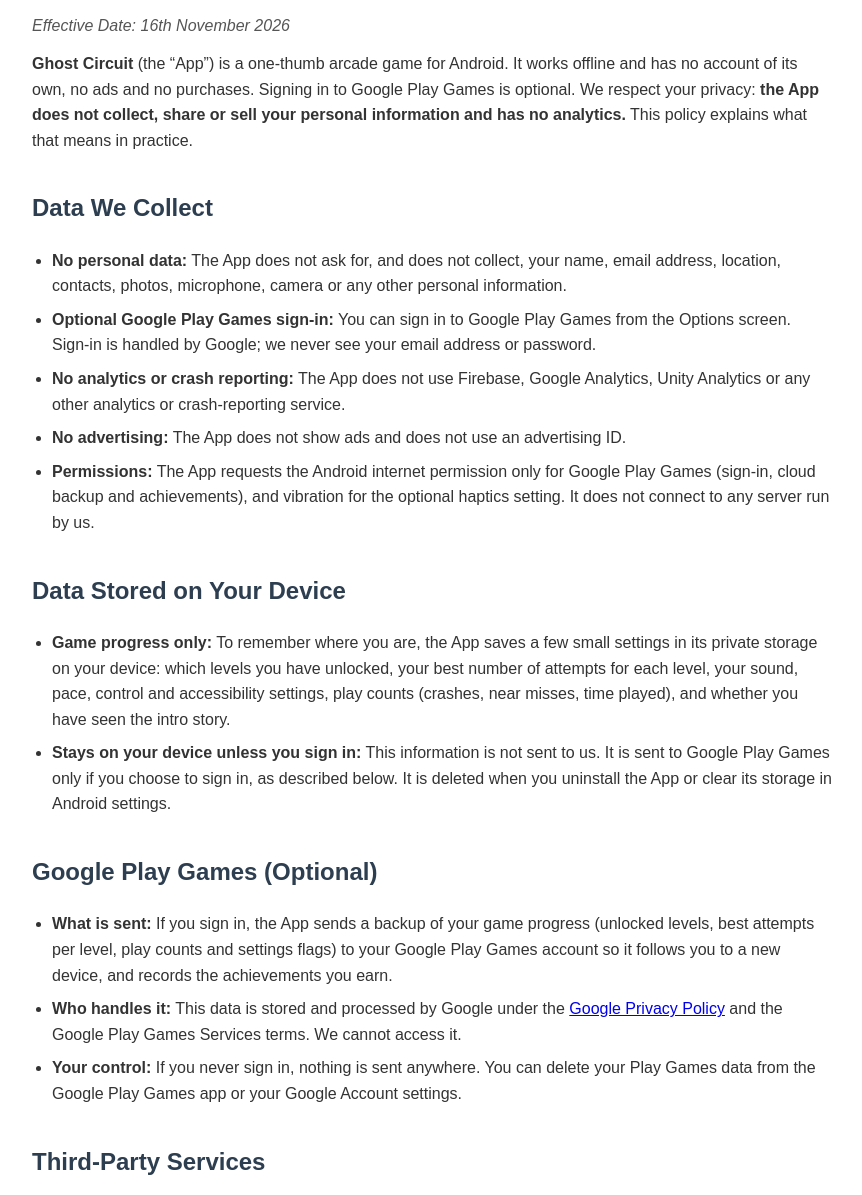
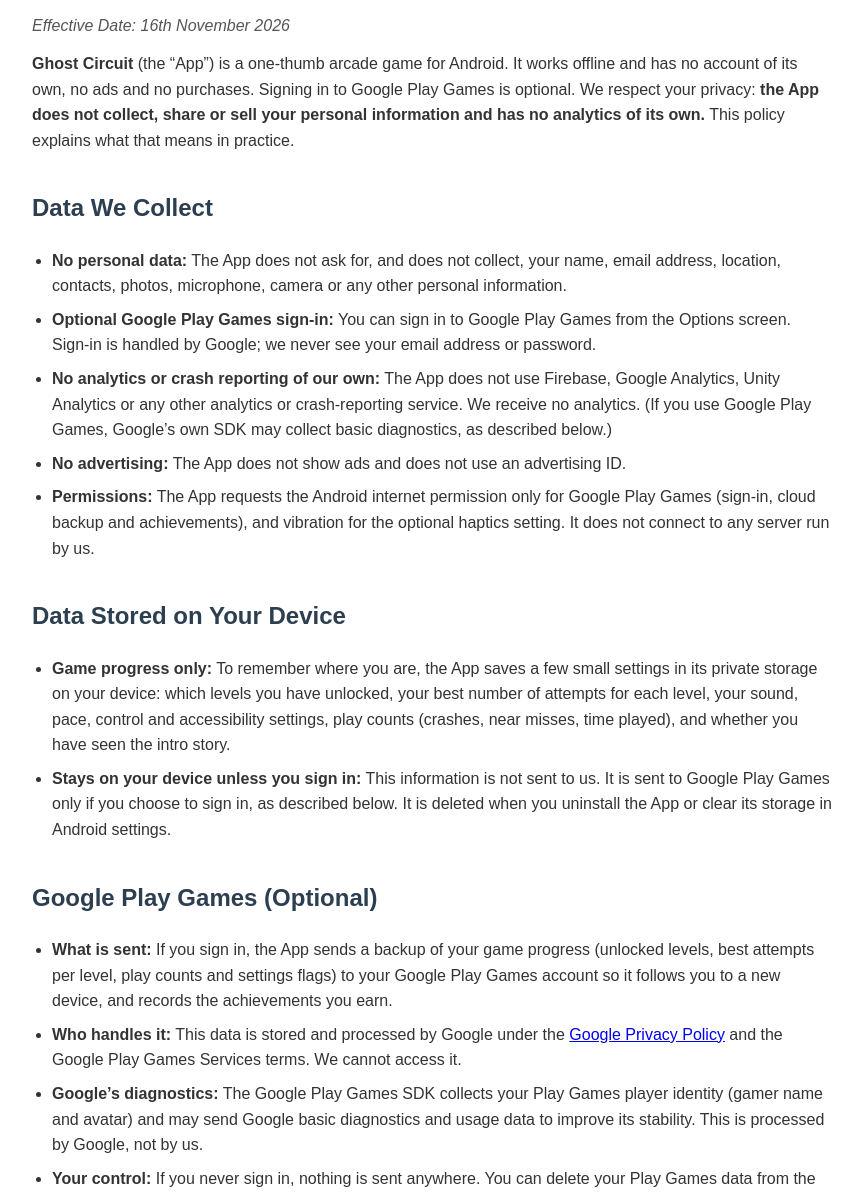
Before and after one commit to debugger997/ghost_circuit, a plain HTML site: page privacy-policy.html in a window 1280 px wide. Shown: the part 96-1291 px from the top of the page, without its empty margins (208-1070 px from the left). Drawn offline with Linux system fonts and the light colour scheme.

Commit message:
Privacy policy: mention Google Play Games SDK diagnostics, no analytics of our own

```diff
--- a/privacy-policy.html
+++ b/privacy-policy.html
@@ -42,7 +42,7 @@
   <h1>Privacy Policy</h1>
   <p class="date">Effective Date: 16th November 2026</p>
 
-  <p><strong>Ghost Circuit</strong> (the “App”) is a one-thumb arcade game for Android. It works offline and has no account of its own, no ads and no purchases. Signing in to Google Play Games is optional. We respect your privacy: <strong>the App does not collect, share or sell your personal information and has no analytics.</strong> This policy explains what that means in practice.</p>
+  <p><strong>Ghost Circuit</strong> (the “App”) is a one-thumb arcade game for Android. It works offline and has no account of its own, no ads and no purchases. Signing in to Google Play Games is optional. We respect your privacy: <strong>the App does not collect, share or sell your personal information and has no analytics of its own.</strong> This policy explains what that means in practice.</p>
 
   <h2>Data We Collect</h2>
 
@@ -51,7 +51,7 @@
 
     <li><strong>Optional Google Play Games sign-in:</strong> You can sign in to Google Play Games from the Options screen. Sign-in is handled by Google; we never see your email address or password.</li>
 
-    <li><strong>No analytics or crash reporting:</strong> The App does not use Firebase, Google Analytics, Unity Analytics or any other analytics or crash-reporting service.</li>
+    <li><strong>No analytics or crash reporting of our own:</strong> The App does not use Firebase, Google Analytics, Unity Analytics or any other analytics or crash-reporting service. We receive no analytics. (If you use Google Play Games, Google’s own SDK may collect basic diagnostics, as described below.)</li>
 
     <li><strong>No advertising:</strong> The App does not show ads and does not use an advertising ID.</li>
 
@@ -73,13 +73,15 @@
 
     <li><strong>Who handles it:</strong> This data is stored and processed by Google under the <a href="https://policies.google.com/privacy">Google Privacy Policy</a> and the Google Play Games Services terms. We cannot access it.</li>
 
+    <li><strong>Google’s diagnostics:</strong> The Google Play Games SDK collects your Play Games player identity (gamer name and avatar) and may send Google basic diagnostics and usage data to improve its stability. This is processed by Google, not by us.</li>
+
     <li><strong>Your control:</strong> If you never sign in, nothing is sent anywhere. You can delete your Play Games data from the Google Play Games app or your Google Account settings.</li>
   </ul>
 
   <h2>Third-Party Services</h2>
 
   <ul>
-    <li><strong>Google Play Games Services:</strong> The App includes Google’s Play Games Services SDK for the optional sign-in, backup and achievements. It contains no advertising, analytics or other data-collecting SDKs. It is built with the Unity game engine; the App does not enable Unity’s analytics, advertising or purchasing services.</li>
+    <li><strong>Google Play Games Services:</strong> The App includes Google’s Play Games Services SDK for the optional sign-in, backup and achievements. Apart from Google’s own SDK, it contains no advertising, analytics or other data-collecting software. It is built with the Unity game engine; the App does not enable Unity’s analytics, advertising or purchasing services.</li>
 
     <li><strong>Google Play:</strong> You download the App through Google Play, which has its own privacy practices described in the <a href="https://policies.google.com/privacy">Google Privacy Policy</a>. We do not receive that information.</li>
   </ul>
```
